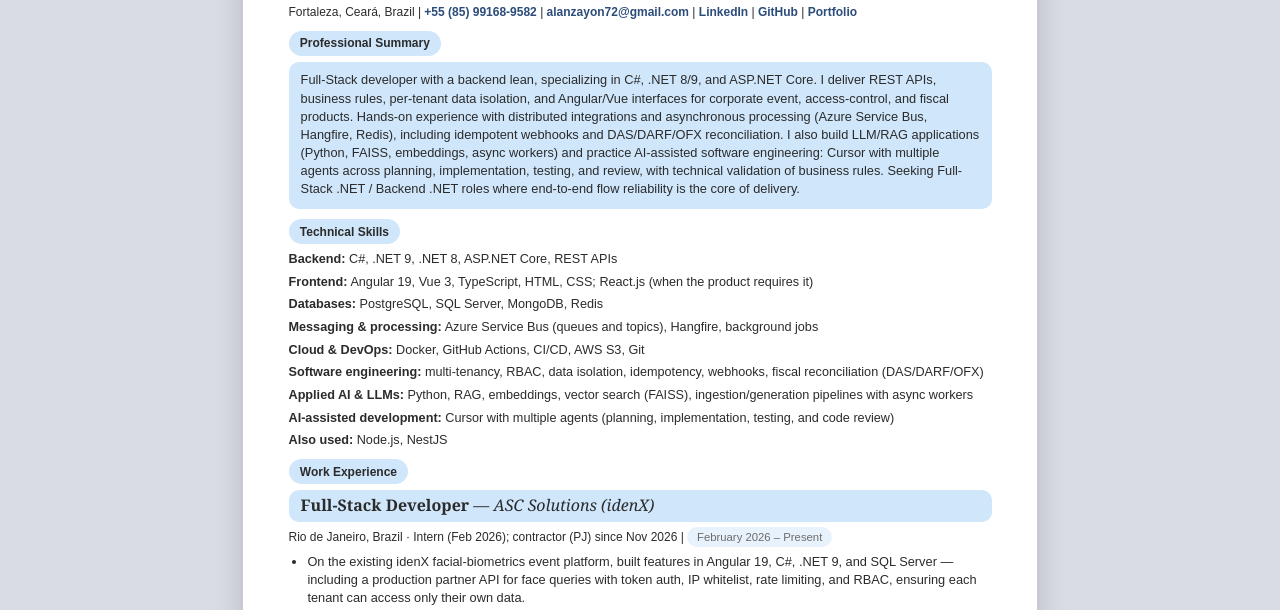
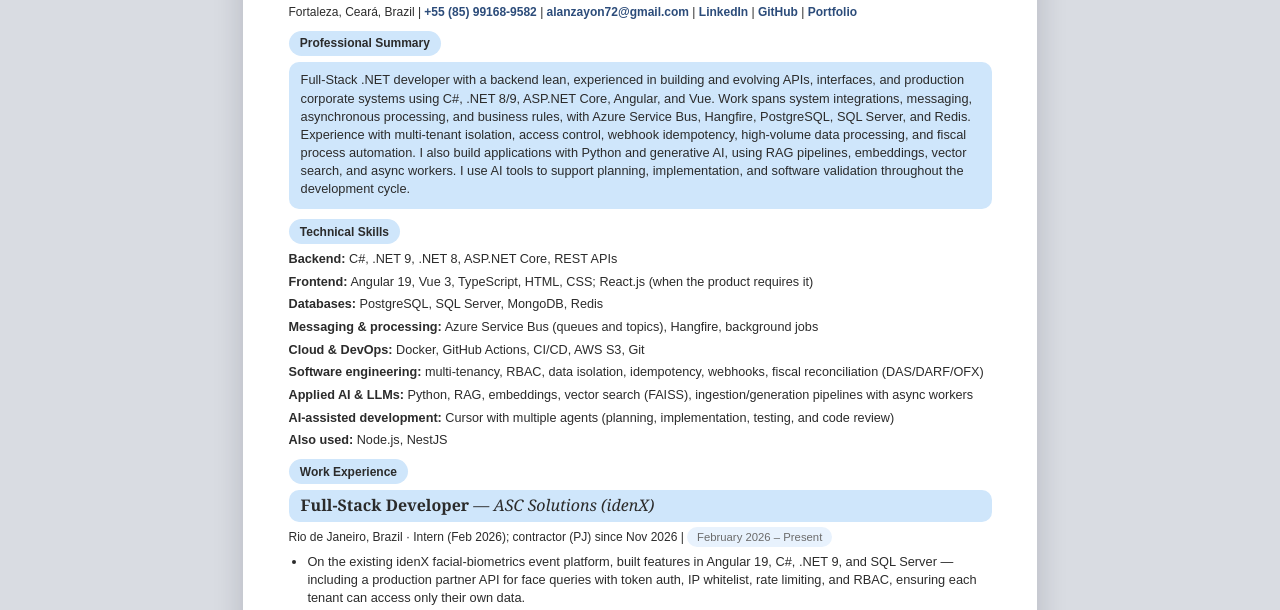
Before and after one commit to AlanZayon/Portifolio, a plain HTML site: page Alan Zayon - Resume Full-Stack.NET EN.html in a window 1280 px wide. Shown: the part 161-771 px from the top of the page. Drawn offline with Linux system fonts and the light colour scheme.

Commit message:
Refresh CV summaries for Full-Stack downloads on the portfolio.
Align professional summaries with the Backend rewrite, drop the job-seeking closing line, and ship updated PT/EN PDFs for download.

Co-authored-by: Cursor <cursoragent@cursor.com>

```diff
--- a/Alan Zayon - Resume Full-Stack.NET EN.html
+++ b/Alan Zayon - Resume Full-Stack.NET EN.html
@@ -86,11 +86,11 @@
     <section>
       <h2>Professional Summary</h2>
       <p class="summary">
-        Full-Stack developer with a backend lean, specializing in C#, .NET 8/9, and ASP.NET Core.
-        I deliver REST APIs, business rules, per-tenant data isolation, and Angular/Vue interfaces for corporate event, access-control, and fiscal products.
-        Hands-on experience with distributed integrations and asynchronous processing (Azure Service Bus, Hangfire, Redis), including idempotent webhooks and DAS/DARF/OFX reconciliation.
-        I also build LLM/RAG applications (Python, FAISS, embeddings, async workers) and practice AI-assisted software engineering: Cursor with multiple agents across planning, implementation, testing, and review, with technical validation of business rules.
-        Seeking Full-Stack .NET / Backend .NET roles where end-to-end flow reliability is the core of delivery.
+        Full-Stack .NET developer with a backend lean, experienced in building and evolving APIs, interfaces, and production corporate systems using C#, .NET 8/9, ASP.NET Core, Angular, and Vue.
+        Work spans system integrations, messaging, asynchronous processing, and business rules, with Azure Service Bus, Hangfire, PostgreSQL, SQL Server, and Redis.
+        Experience with multi-tenant isolation, access control, webhook idempotency, high-volume data processing, and fiscal process automation.
+        I also build applications with Python and generative AI, using RAG pipelines, embeddings, vector search, and async workers.
+        I use AI tools to support planning, implementation, and software validation throughout the development cycle.
       </p>
     </section>
 
```
Also changed, not shown: Alan Zayon - Currículo Full-Stack.NET.html (+5 -5 lines), 2 other files.
